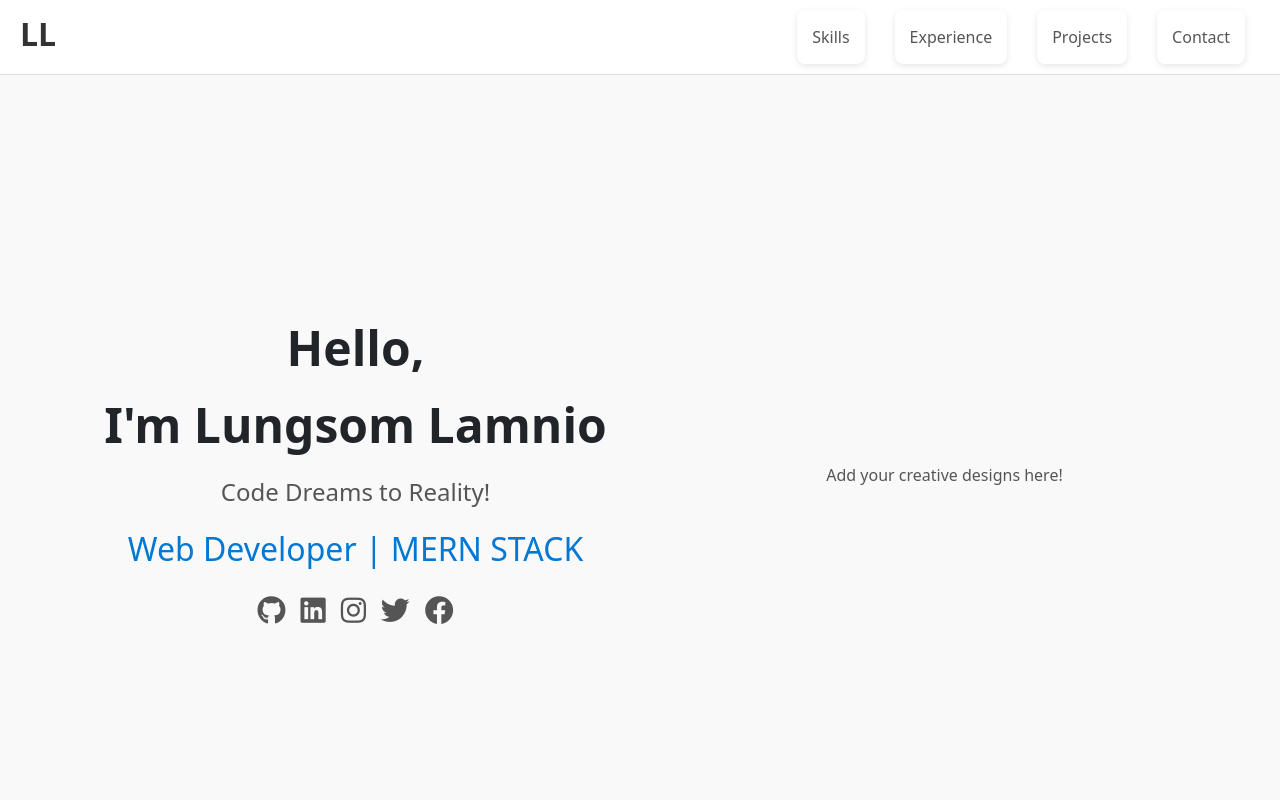
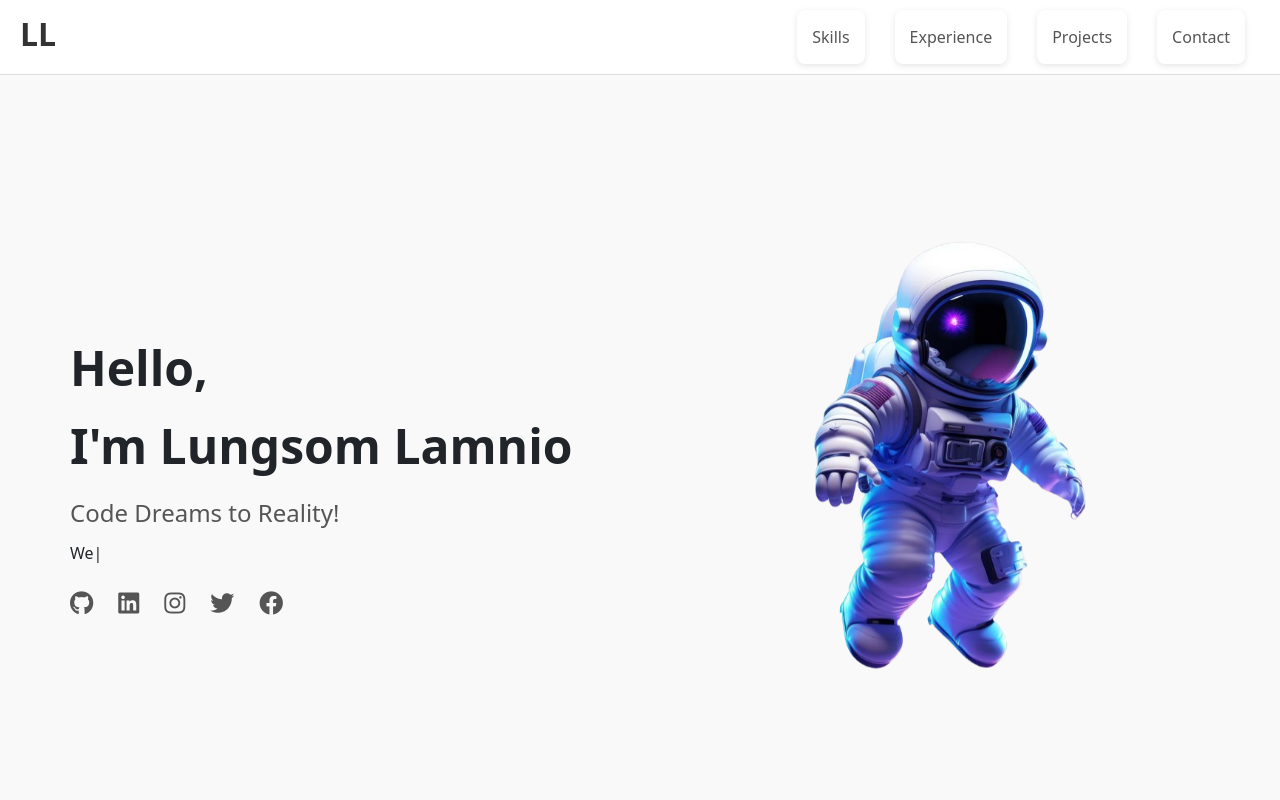
Before and after one commit to LungsomLamnio/Websites, a React (Vite) app in the folder frontend/: page / in a window 1280 px wide. Shown: the top 800 px of the page. Built offline with nearby package versions, Linux system fonts and the light colour scheme.

Commit message:
floating effect in main page with typing effect is done

```diff
--- a/frontend/index.html
+++ b/frontend/index.html
@@ -9,6 +9,10 @@
       href="https://cdnjs.cloudflare.com/ajax/libs/font-awesome/5.15.4/css/all.min.css"
       rel="stylesheet"
     />
+    <link
+      href="https://fonts.googleapis.com/css2?family=Roboto:wght@400;700&family=Playfair+Display:wght@700&family=Poppins:wght@400;600&display=swap"
+      rel="stylesheet"
+    />
   </head>
   <body>
     <div id="root"></div>
--- a/frontend/src/Pages/HomePage.jsx
+++ b/frontend/src/Pages/HomePage.jsx
@@ -1,5 +1,6 @@
 import React, { useState } from "react";
 import "../styles/HomePage.css";
+import TypingEffect from "./TypingEffect";
 
 const Home = () => {
   const [formData, setFormData] = useState({
@@ -32,6 +33,18 @@ const Home = () => {
           setStatus("Failed to send message. Please try again.");
         }
       );
+  };
+
+  const rotatingSpeed = 0.01;
+
+  // UseFrame to animate the movement of 3D objects
+  const animateMovement = (ref) => {
+    useFrame(() => {
+      if (ref.current) {
+        ref.current.rotation.x += rotatingSpeed;
+        ref.current.rotation.y += rotatingSpeed;
+      }
+    });
   };
 
   const skills = [
@@ -167,7 +180,7 @@ const Home = () => {
             <h1>Hello,</h1>
             <h1>I'm Lungsom Lamnio</h1>
             <p>Code Dreams to Reality!</p>
-            <h2>Web Developer | MERN STACK</h2>
+            <TypingEffect />
             <div className="social-links">
               <a
                 href="https://github.com/LungsomLamnio"
@@ -206,10 +219,8 @@ const Home = () => {
               </a>
             </div>
           </div>
-          <div className="intro-graphic">
-            <div className="placeholder-design">
-              <p>Add your creative designs here!</p>
-            </div>
+          <div className="intro-elements">
+            <img src="./src/assets/spaceboy.png" alt="photo" />
           </div>
         </div>
       </section>
--- /dev/null
+++ b/frontend/src/Pages/TypingEffect.jsx
@@ -0,0 +1,31 @@
+import React, { useEffect } from "react";
+import Typed from "typed.js";
+
+const TypingEffect = () => {
+  useEffect(() => {
+    const options = {
+      strings: ["Web Developer", "MERN STACK"], // The words to be typed
+      typeSpeed: 50, // Speed of typing
+      backSpeed: 50, // Speed of erasing
+      backDelay: 1000, // Delay before erasing starts
+      startDelay: 500, // Delay before typing starts
+      loop: true, // Loop the typing effect
+      showCursor: true, // Show typing cursor
+    };
+
+    const typed = new Typed("#element", options);
+
+    // Clean up the Typed instance when the component unmounts
+    return () => {
+      typed.destroy();
+    };
+  }, []);
+
+  return (
+    <div>
+      <span id="element"></span>
+    </div>
+  );
+};
+
+export default TypingEffect;
--- a/frontend/src/styles/HomePage.css
+++ b/frontend/src/styles/HomePage.css
@@ -454,3 +454,117 @@ section:last-of-type::after {
     transform: translateX(-50%); /* Shift by half the total width */
   }
 }
+
+#intro {
+  display: flex;
+  align-items: center;
+  justify-content: space-between;
+  padding: 50px; /* Add some spacing around the section */
+}
+
+.intro-content {
+  display: flex;
+  width: 100%;
+  gap: 20px; /* Space between text and image */
+}
+
+.intro-text {
+  flex: 1; /* Take up equal space */
+  text-align: left; /* Align text to the left */
+}
+
+.intro-text h1,
+.intro-text p,
+.intro-text h2 {
+  margin: 10px 0; /* Add spacing between elements */
+}
+
+.social-links a {
+  margin-right: 10px; /* Space between social icons */
+  font-size: 1.5rem; /* Icon size */
+}
+
+.intro-elements {
+  flex: 1; /* Take up equal space */
+  display: flex;
+  justify-content: center; /* Center image horizontally */
+  align-items: center; /* Center image vertically */
+}
+
+.intro-elements img {
+  width: 80%; /* Reduce the size of the image */
+  max-width: 300px; /* Add a max-width to prevent it from getting too large */
+  height: auto; /* Maintain aspect ratio */
+  object-fit: contain; /* Ensure image fits nicely */
+}
+
+@keyframes float {
+  0% {
+    transform: translateY(0px);
+  }
+  50% {
+    transform: translateY(-20px);
+  }
+  100% {
+    transform: translateY(0px);
+  }
+}
+
+#intro {
+  display: flex;
+  align-items: center;
+  justify-content: space-between;
+  padding: 50px;
+}
+
+.intro-content {
+  display: flex;
+  width: 100%;
+  gap: 20px;
+}
+
+.intro-text {
+  flex: 1;
+  text-align: left;
+}
+
+.intro-text h1,
+.intro-text p,
+.intro-text h2 {
+  margin: 10px 0;
+}
+
+.social-links a {
+  margin-right: 10px;
+  font-size: 1.5rem;
+}
+
+.intro-elements {
+  flex: 1;
+  display: flex;
+  justify-content: center;
+  align-items: center;
+  position: relative;
+}
+
+.intro-elements img {
+  width: 80%;
+  max-width: 300px;
+  height: auto;
+  object-fit: contain;
+
+  /* Floating animation */
+  animation: float 4s ease-in-out infinite;
+}
+
+.intro-text {
+  flex: 1;
+  text-align: left; /* Ensures the content is aligned left */
+  display: flex; /* Flexbox allows you to align children */
+  flex-direction: column; /* Ensures the content flows vertically */
+  align-items: flex-start; /* Aligns all children to the left */
+}
+
+.typing-effect-container {
+  margin-top: 20px; /* Adjusts the space between the text and typing effect */
+}
--- a/package.json
+++ b/package.json
@@ -5,6 +5,7 @@
     "bootstrap": "^5.3.3",
     "emailjs-com": "^3.2.0",
     "react-router-dom": "^7.1.3",
-    "three": "^0.172.0"
+    "three": "^0.172.0",
+    "typed.js": "^2.1.0"
   }
 }
```
Also changed, not shown: frontend/src/styles/Movalble3D.jsx (added, +58 -0 lines), frontend/src/assets/spaceboy.png (added), 1 other file (tests, documents, lock files or other folders).
